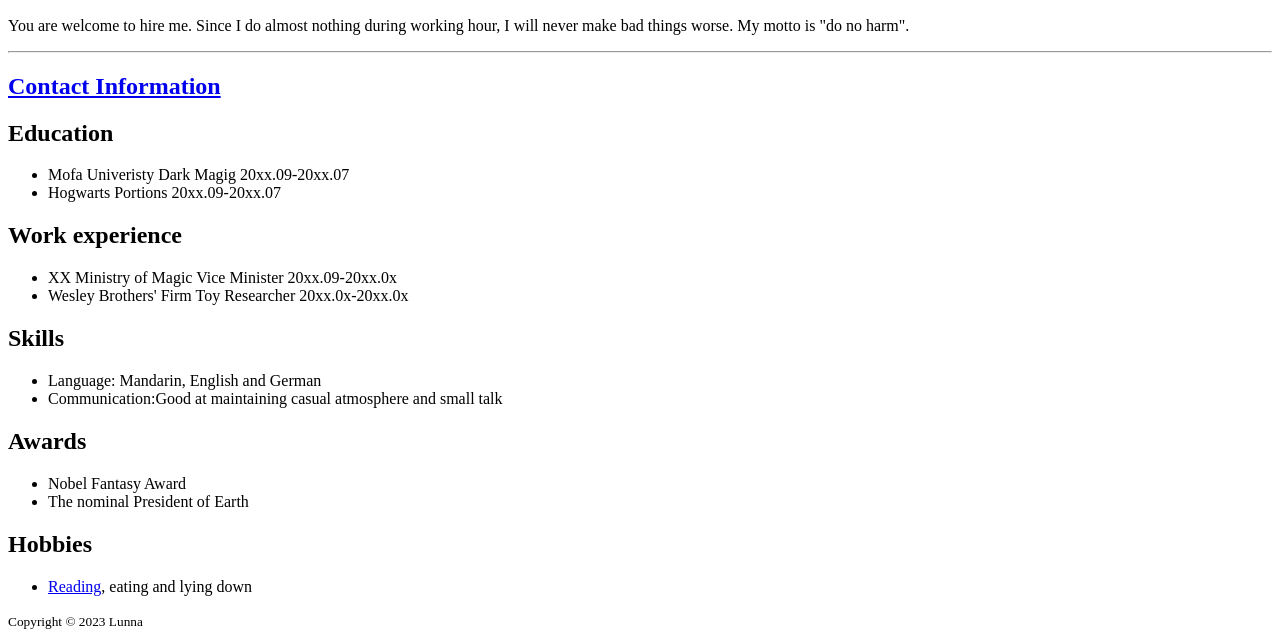
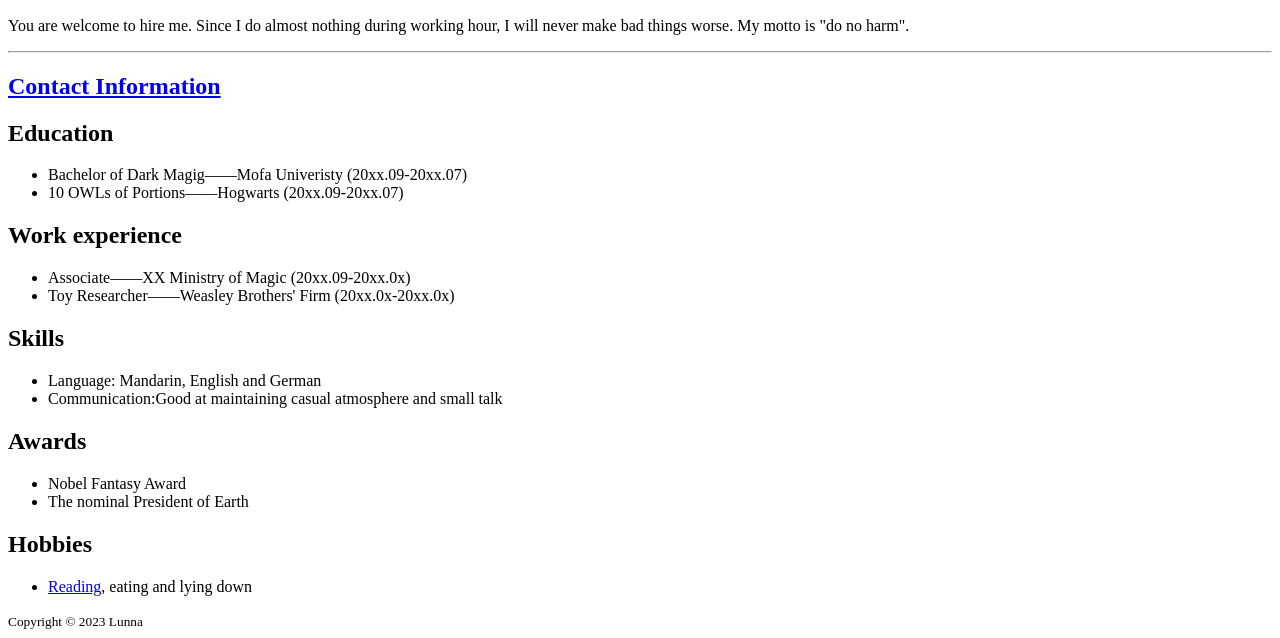
Before and after one commit to Chris-1912/Funny-Resume, a plain HTML site: page index.html in a window 1280 px wide. Shown: the part 284-922 px from the top of the page. Drawn offline with Linux system fonts and the light colour scheme.

Commit message:
Update index.html

```diff
--- a/index.html
+++ b/index.html
@@ -11,23 +11,21 @@
 
 
         <h2>Summary</h2>
-            <p>You are welcome to hire me. Since I do almost nothing during working hour, I will never make bad things worse. My motto is "do no harm".
-
-</p>
+            <p>You are welcome to hire me. Since I do almost nothing during working hour, I will never make bad things worse. My motto is "do no harm".</p>
         <hr />
 
         <h2><a href="./contact.html">Contact Information</a></h2>
 
         <h2>Education</h2>
         <ul>
-            <li>Mofa Univeristy  Dark Magig   20xx.09-20xx.07</li>
-            <li>Hogwarts  Portions 20xx.09-20xx.07</li>
+            <li>Bachelor of Dark Magig——Mofa Univeristy  (20xx.09-20xx.07)</li>
+            <li>10 OWLs of Portions——Hogwarts (20xx.09-20xx.07)</li>
         </ul>
 
         <h2>Work experience</h2>
         <ul>
-            <li>XX Ministry of Magic   Vice Minister  20xx.09-20xx.0x </li>
-            <li>Wesley Brothers' Firm    Toy Researcher  20xx.0x-20xx.0x </li>
+            <li>Associate——XX Ministry of Magic   (20xx.09-20xx.0x) </li>
+            <li>Toy Researcher——Weasley Brothers' Firm    (20xx.0x-20xx.0x) </li>
         </ul>
 
         <h2>Skills</h2>
@@ -52,5 +50,4 @@
     <footer>
         <small>Copyright © 2023 Lunna</small>
     </footer>
-
 </html>
```
